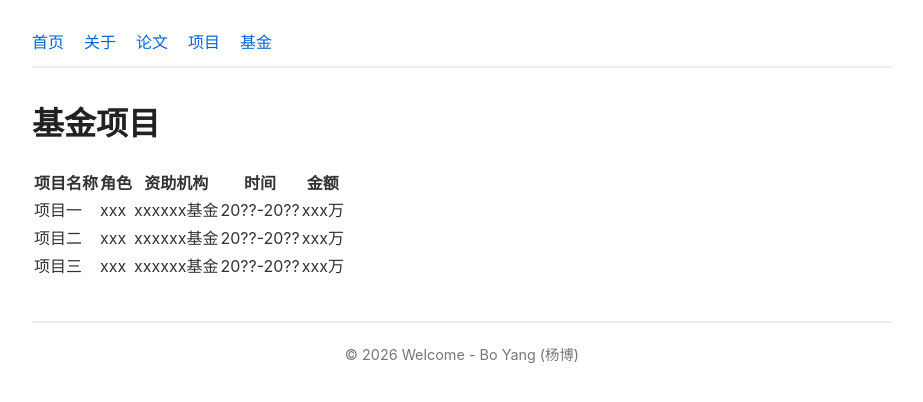
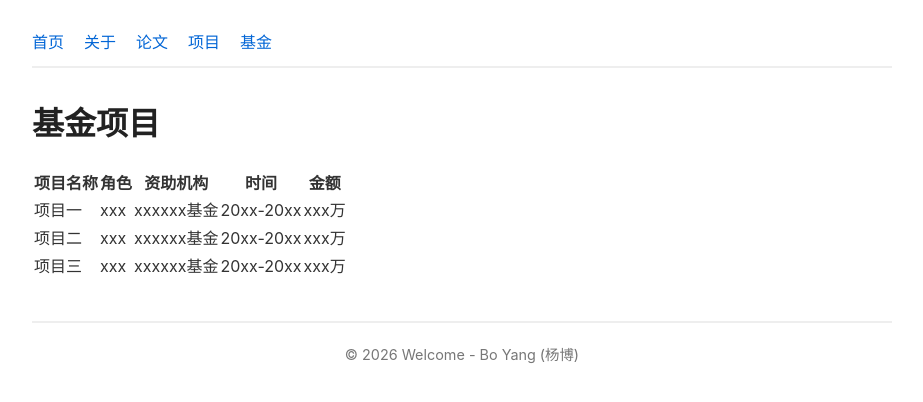
Before and after one commit to yuanxzo/yuanxzo.github.io, a Jekyll site: the page built from funding.md, in a window 1280 px wide. Shown: the top 402 px of the page, without its empty margins (178-1101 px from the left). Built offline with Jekyll 4.4.1, drawn with Linux system fonts in a browser that asks for light colours.

Commit message:
Update funding.md

```diff
--- a/funding.md
+++ b/funding.md
@@ -5,6 +5,6 @@ layout: page
 
 | 项目名称 | 角色 | 资助机构 | 时间 | 金额 |
 |---------|------|---------|------|------|
-| 项目一 | xxx | xxxxxx基金 | 20??-20?? | xxx万 |
-| 项目二 | xxx | xxxxxx基金 | 20??-20?? | xxx万 |
-| 项目三 | xxx | xxxxxx基金 | 20??-20?? | xxx万 |
+| 项目一 | xxx | xxxxxx基金 | 20xx-20xx | xxx万 |
+| 项目二 | xxx | xxxxxx基金 | 20xx-20xx | xxx万 |
+| 项目三 | xxx | xxxxxx基金 | 20xx-20xx | xxx万 |
```
